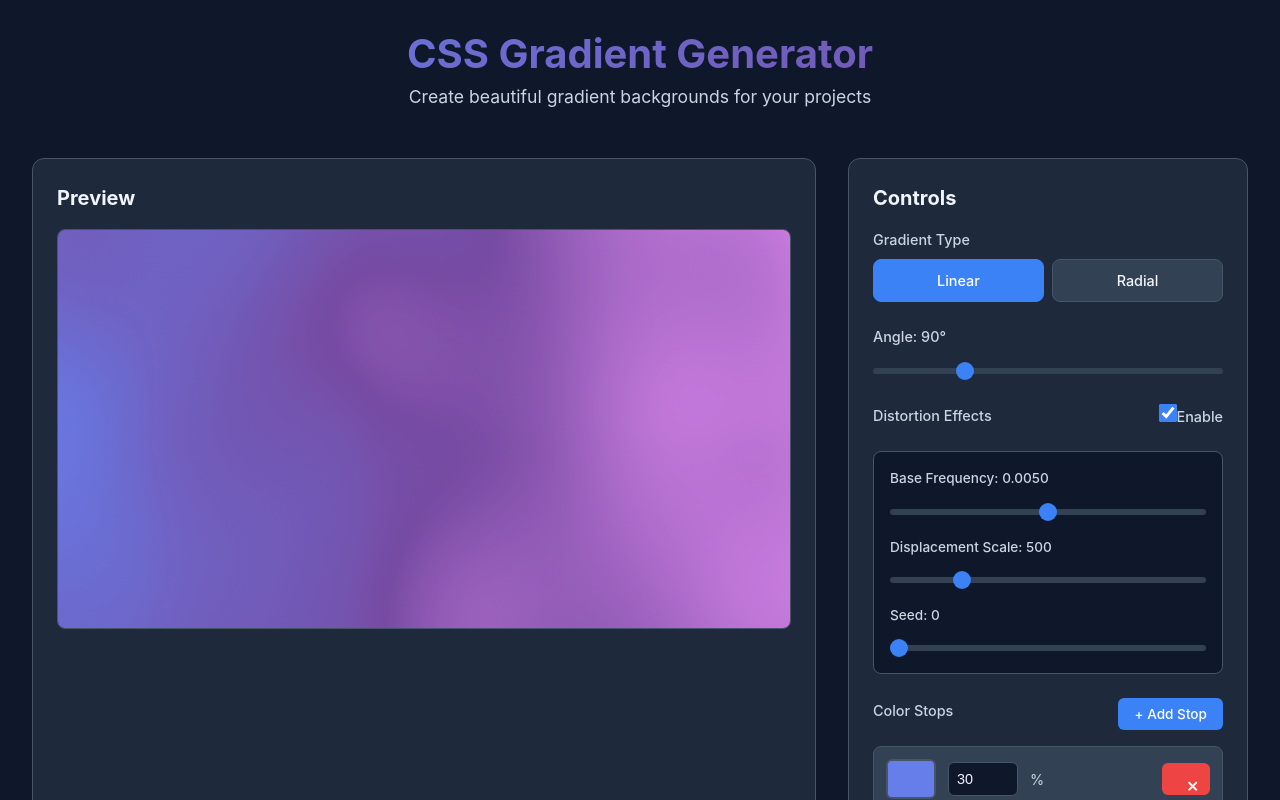
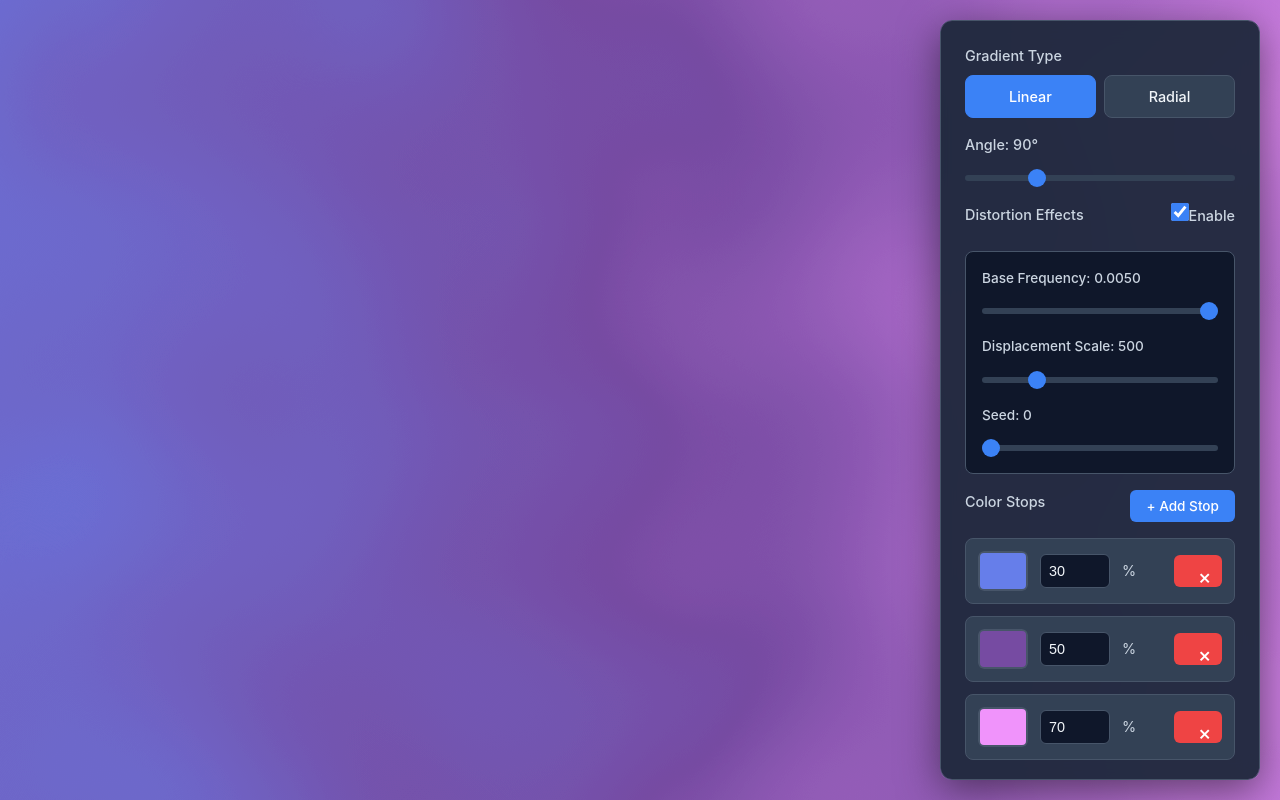
Before and after one commit to hashrock/poc-complex-gradient, a React (Vite) app: page / in a window 1280 px wide. Shown: the top 800 px of the page. Built offline with nearby package versions, Linux system fonts and the light colour scheme.

Commit message:
アプリのレイアウトを改善し、プレビューとコントロールセクションのスタイルを調整。不要な要素を削除し、全体のレスポンシブデザインを強化。

```diff
--- a/src/App.css
+++ b/src/App.css
@@ -27,67 +27,35 @@ body {
 }
 
 .app {
-  min-height: 100vh;
-  padding: 2rem;
-  max-width: 1400px;
-  margin: 0 auto;
+  width: 100vw;
+  height: 100vh;
+  position: relative;
+  overflow: hidden;
 }
 
-header {
-  text-align: center;
-  margin-bottom: 3rem;
-}
-
-header h1 {
-  font-size: 2.5rem;
-  font-weight: 700;
-  margin-bottom: 0.5rem;
-  background: linear-gradient(135deg, #667eea 0%, #764ba2 100%);
-  -webkit-background-clip: text;
-  -webkit-text-fill-color: transparent;
-  background-clip: text;
-}
-
-header p {
-  color: var(--text-secondary);
-  font-size: 1.1rem;
-}
-
-.container {
-  display: grid;
-  grid-template-columns: 1fr 400px;
-  gap: 2rem;
-  margin-bottom: 2rem;
-}
-
-@media (max-width: 1024px) {
-  .container {
-    grid-template-columns: 1fr;
-  }
-}
-
-.preview-section,
-.controls-section,
-.code-section {
-  background: var(--bg-secondary);
+.controls-section {
+  position: fixed;
+  top: 20px;
+  right: 20px;
+  width: 320px;
+  max-height: calc(100vh - 40px);
+  overflow-y: auto;
+  background: rgba(30, 41, 59, 0.95);
+  backdrop-filter: blur(10px);
   border-radius: 12px;
   padding: 1.5rem;
   border: 1px solid var(--border);
-}
-
-h2 {
-  font-size: 1.25rem;
-  margin-bottom: 1rem;
-  color: var(--text-primary);
+  box-shadow: 0 10px 40px rgba(0, 0, 0, 0.5);
+  z-index: 1000;
 }
 
 .preview {
-  width: 100%;
-  height: 400px;
-  border-radius: 8px;
+  width: 100vw;
+  height: 100vh;
+  position: fixed;
+  top: 0;
+  left: 0;
   overflow: hidden;
-  border: 1px solid var(--border);
-  position: relative;
 }
 
 .preview::before {
@@ -102,7 +70,11 @@ h2 {
 }
 
 .control-group {
-  margin-bottom: 1.5rem;
+  margin-bottom: 1rem;
+}
+
+.control-group:last-child {
+  margin-bottom: 0;
 }
 
 .control-group label {
--- a/src/App.tsx
+++ b/src/App.tsx
@@ -152,7 +152,6 @@ ${filterCSS}}
   }
 
   const cssGradient = generateCSS()
-  const code = generateCode()
 
   return (
     <div className="app">
@@ -160,14 +159,6 @@ ${filterCSS}}
         <div dangerouslySetInnerHTML={{ __html: generateSVGFilter() }} />
       )}
 
-      <header>
-        <h1>CSS Gradient Generator</h1>
-        <p>Create beautiful gradient backgrounds for your projects</p>
-      </header>
-
-      <div className="container">
-        <div className="preview-section">
-          <h2>Preview</h2>
       <div
         className="preview"
         style={{
@@ -175,10 +166,8 @@ ${filterCSS}}
           ['--filter-value' as string]: noise.enabled ? 'url(#distortion-filter)' : 'none'
         } as React.CSSProperties}
       />
-        </div>
 
       <div className="controls-section">
-          <h2>Controls</h2>
 
           <div className="control-group">
             <label>Gradient Type</label>
@@ -231,7 +220,7 @@ ${filterCSS}}
                   <input
                     type="range"
                     min="0.000"
-                    max="0.01"
+                    max="0.003"
                     step="0.0001"
                     value={noise.baseFrequency}
                     onChange={(e) => setNoise({ ...noise, baseFrequency: Number(e.target.value) })}
@@ -310,12 +299,6 @@ ${filterCSS}}
           </div>
       </div>
     </div>
-
-      <div className="code-section">
-        <h2>HTML & CSS Code</h2>
-        <pre><code>{code}</code></pre>
-      </div>
-    </div>
   )
 }
 
```
Lines whose indentation alone changed are shown as unchanged.
